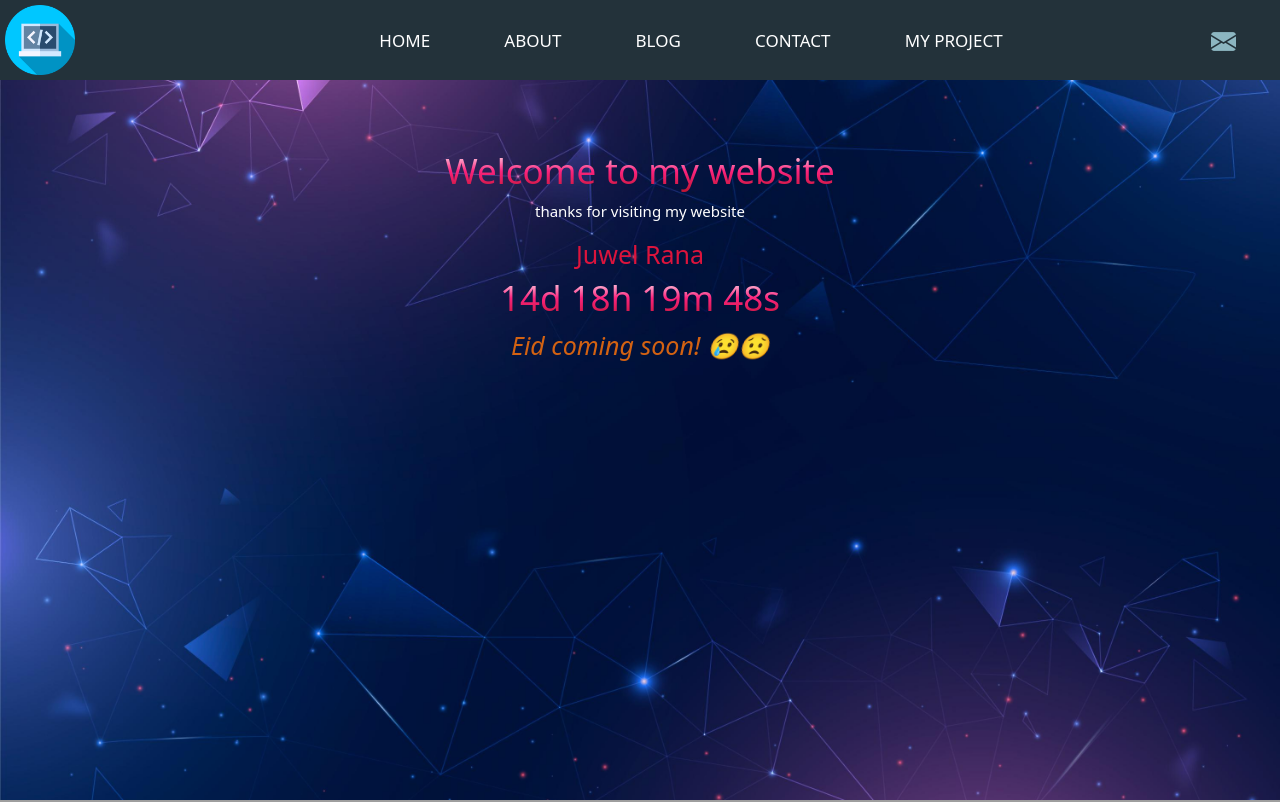
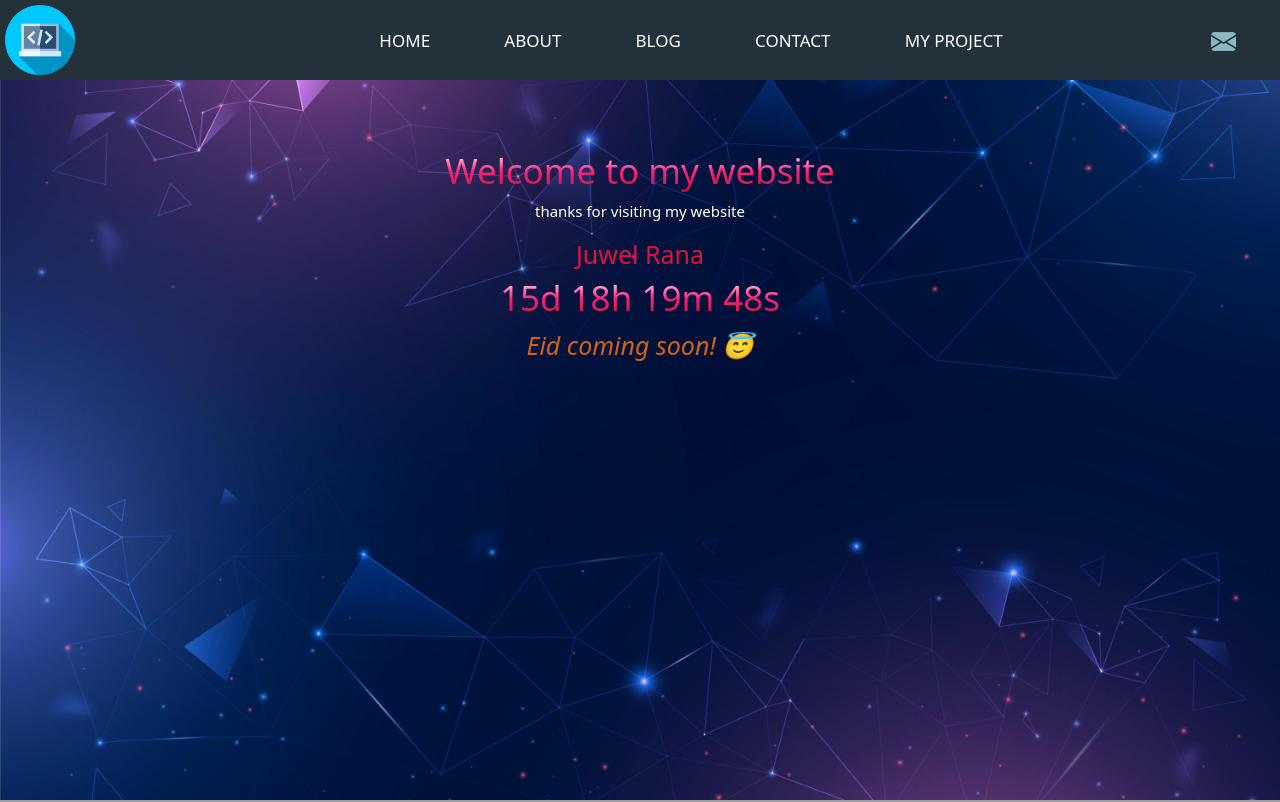
Before and after one commit to juwel26/my-web, a plain HTML site: page index.html in a window 1280 px wide. Shown: the top 802 px of the page. Drawn offline with nearby package versions, Linux system fonts and the light colour scheme; grey boxes are pictures that could not be loaded.

Commit message:
new feture update

```diff
--- a/css/about.css
+++ b/css/about.css
@@ -114,6 +114,11 @@
             text-decoration: none;
 
 }
+
+.waitingForConnection {
+  animation: blinker 1.5s cubic-bezier(.5, 0, 1, 1) infinite alternate;
+}
+@keyframes blinker { to { opacity: 0; } }
 .bnnertext p{
   font-size: 18px;
     margin-bottom: 10px;
--- a/css/contact.css
+++ b/css/contact.css
@@ -152,6 +152,9 @@ button:hover {
   font-size: 18px;
 
 }
+
+
+
 
 
 /*******************************footer ****************************************/
--- a/css/index.css
+++ b/css/index.css
@@ -110,6 +110,8 @@ transition: 1s;
   color: crimson;
   font-size: 30px;
 }
+
+
 
 
 
--- a/index.html
+++ b/index.html
@@ -47,8 +47,9 @@
     <h2 >Juwel Rana</h2>
 
     <!-- 16  december event -->
-    <h1 style="color: antiquewhite;  " id="demo"> </h1>
-    <p id="demo1" style="color: rgb(211, 98, 18); font-size: 25px;"> <i>Eid coming soon! 😢😟</i> </p>
+
+    <h1  style="color: antiquewhite;  " id="demo"> </h1>
+    <p id="demo1" style="color: rgb(211, 98, 18); font-size: 25px;"> <i>Eid coming soon! 😇</i> </p>
 
   </div>
 
--- a/js/index.js
+++ b/js/index.js
@@ -17,7 +17,7 @@ toggle.addEventListener('click', function () {
 // 14 february event
 
 // Set the date we're counting down to
-var countDownDate = new Date("jun 28, 2023 00:00:00").getTime();
+var countDownDate = new Date("jun 29, 2023 00:00:00").getTime();
 
 
 // Update the count down every 1 second
```
Also changed, not shown: html/about me.html (+1 -1 lines).
